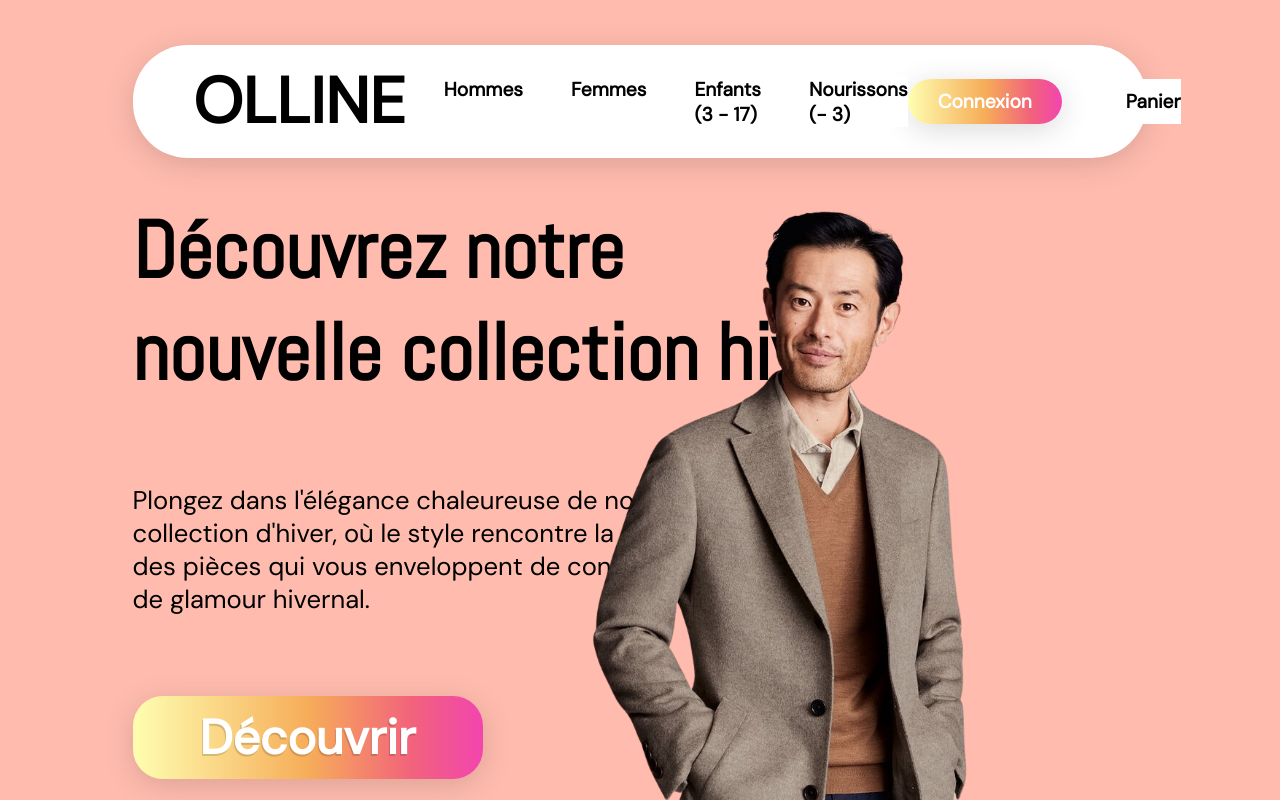
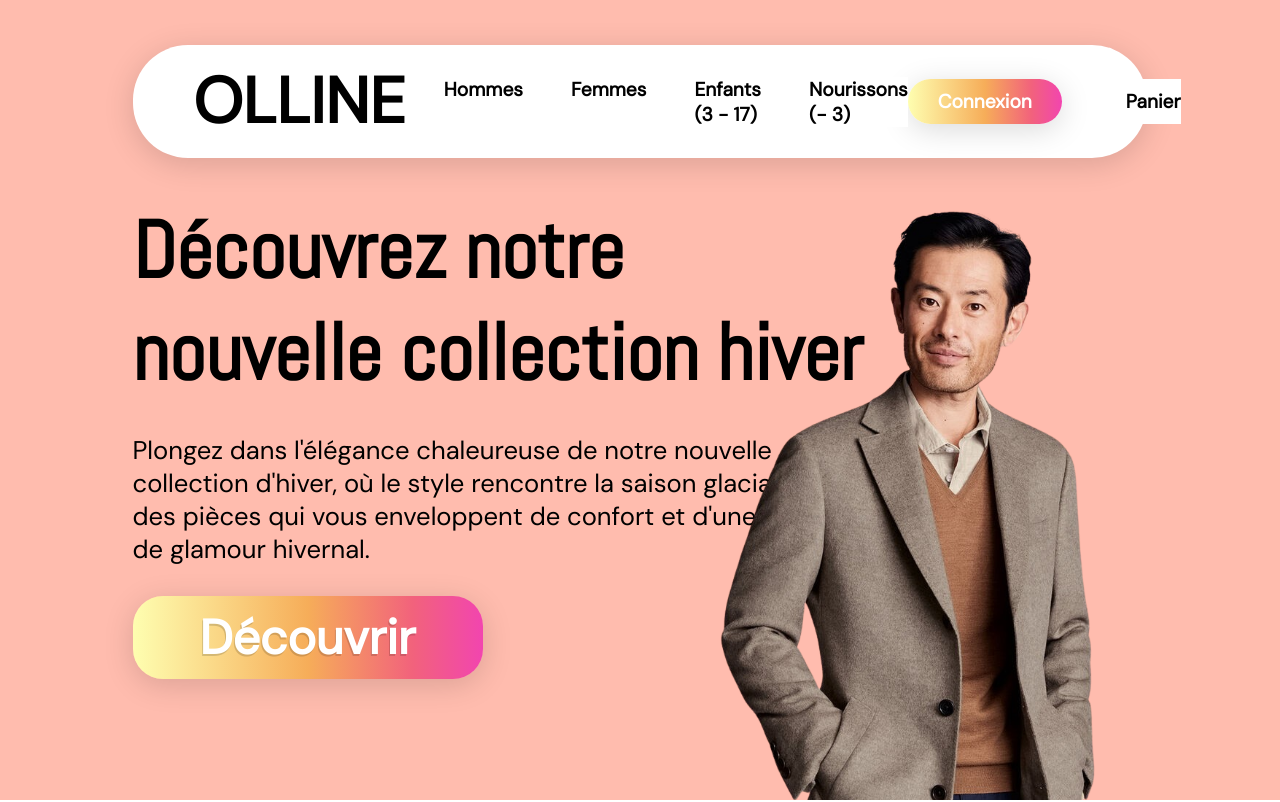
Before and after one commit to AaronSaada/projet-olline, a React (Create React App) app in the folder client/: page / in a window 1280 px wide. Shown: the top 802 px of the page. Built offline with nearby package versions, Linux system fonts and the light colour scheme.

Commit message:
frontend

```diff
--- a/client/src/Pages/Accueil/Accueil.css
+++ b/client/src/Pages/Accueil/Accueil.css
@@ -26,7 +26,7 @@
 .accueil-herobanner-text{
   display: flex;
   flex-direction: column;
-  gap: 5rem;
+  gap: 5%;
 }
 
 .accueil-herobanner-text h1{
@@ -49,7 +49,7 @@
 .accueil-herobanner-image img{
   width: 700px;
   position: absolute;
-  right: 10%;
+  right: 0;
   background: transparent;
 }
 
```
Also changed, not shown: 1 other file (tests, documents, lock files or other folders).
